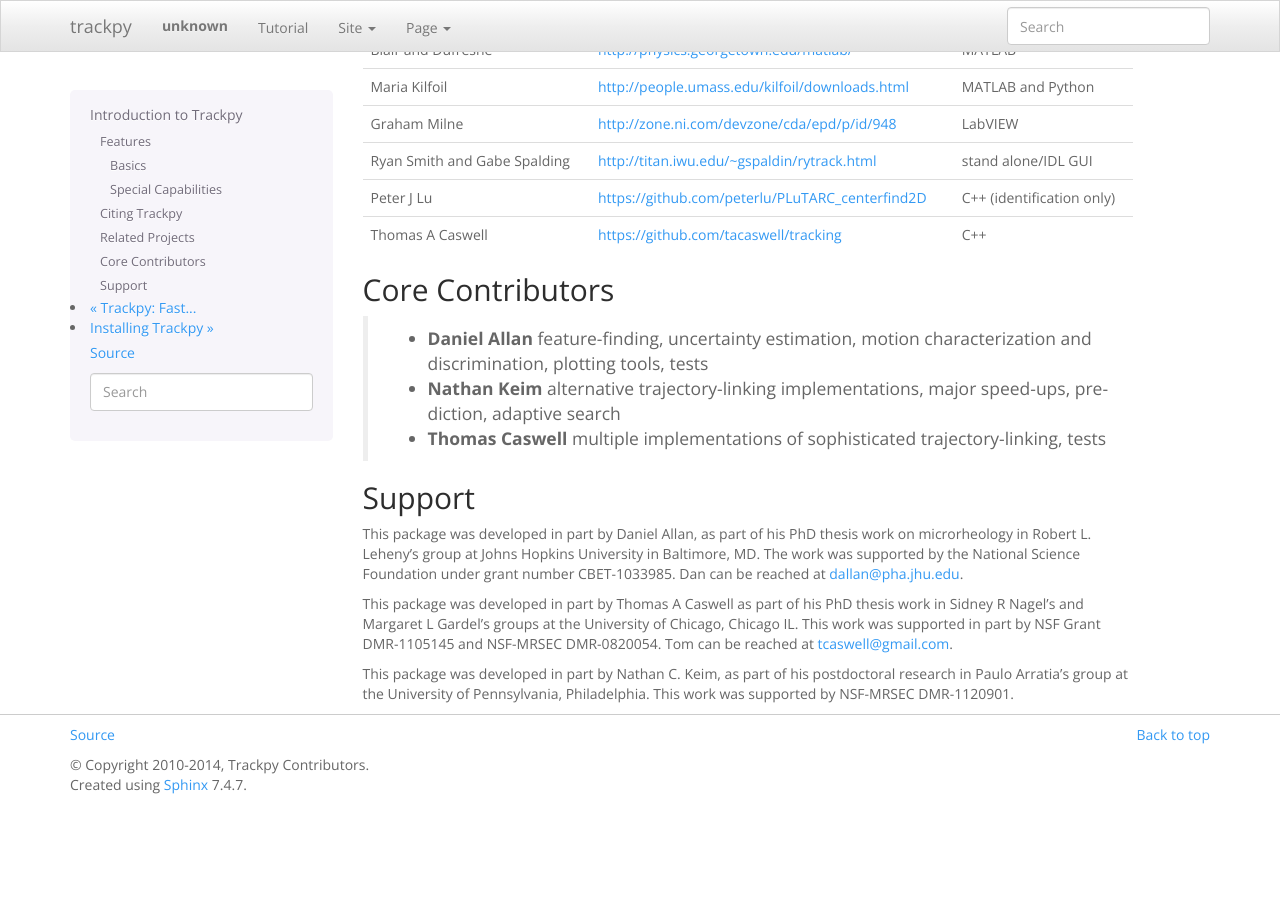
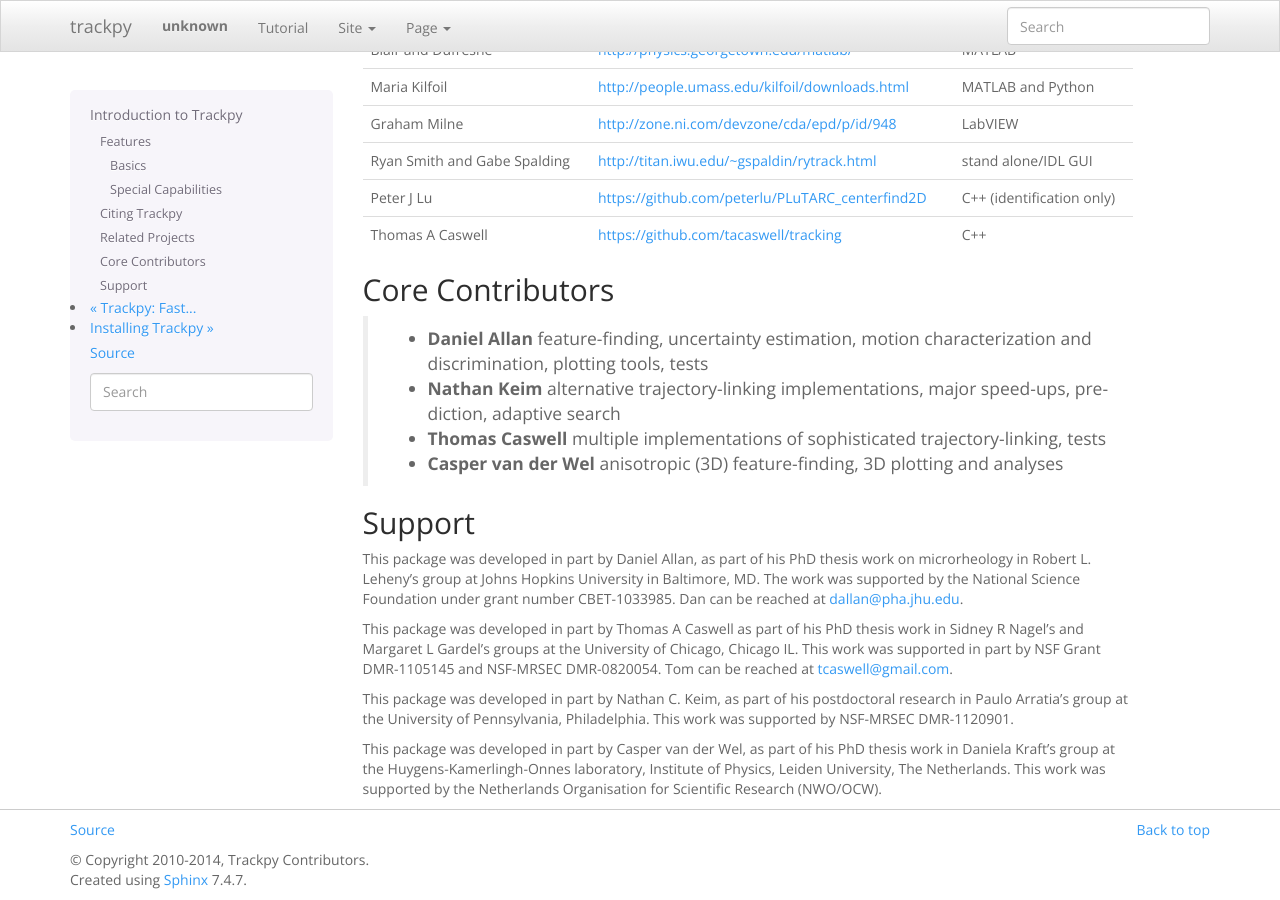
Before and after one commit to soft-matter/trackpy, a Sphinx documentation site: the page built from doc/introduction.rst, in a window 1280 px wide and 900 px high, scrolled down 1681 px. Built offline with Sphinx 7.4.7, drawn with Linux system fonts in a browser that asks for light colours; pages that are not in the unit, such as notebooks, are missing from menus; before the commit the page ends 2486 px from its top, so only the background shows below that.

Commit message:
DOC: Attribution of myself
As discussed previously :-)

```diff
--- a/doc/introduction.rst
+++ b/doc/introduction.rst
@@ -103,6 +103,7 @@
   * **Nathan Keim** alternative trajectory-linking implementations, major
     speed-ups, prediction, adaptive search
   * **Thomas Caswell** multiple implementations of sophisticated trajectory-linking, tests
+  * **Casper van der Wel** anisotropic (3D) feature-finding, 3D plotting and analyses
 
 
 Support
@@ -122,3 +123,8 @@
 This package was developed in part by Nathan C. Keim, as part of his postdoctoral
 research in Paulo Arratia's group at the University of Pennsylvania,
 Philadelphia. This work was supported by NSF-MRSEC DMR-1120901.
+
+This package was developed in part by Casper van der Wel, as part of his
+PhD thesis work in Daniela Kraft’s group at the Huygens-Kamerlingh-Onnes laboratory,
+Institute of Physics, Leiden University, The Netherlands. This work was
+supported by the Netherlands Organisation for Scientific Research (NWO/OCW).
```
